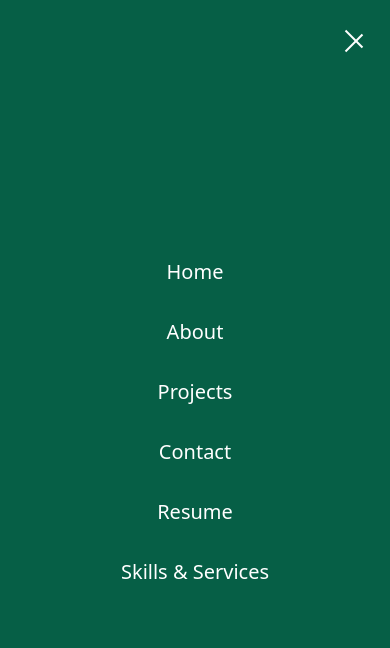
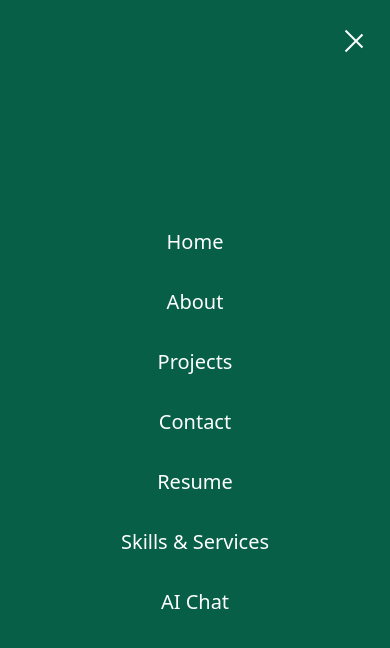
Before and after one commit to audiomuse1/personal-portfolioWebsite, a Next.js app: page / in a window 390 px wide. Both pictures are taken after a click on the button "Toggle Menu". Shown: the top 648 px of the page. Built offline with nearby package versions, Linux system fonts and the light colour scheme.

Commit message:
AI Chat link added to mobile nav

```diff
--- a/src/components/MobileNav.tsx
+++ b/src/components/MobileNav.tsx
@@ -81,6 +81,13 @@ export default function MobileNav() {
               >
                 Skills & Services
               </Link>
+               <Link
+                href="/chat"
+                onClick={() => setIsOpen(false)}
+                className="text-white hover:text-emerald-200"
+              >
+                AI Chat
+              </Link>
             </nav>
           </motion.div>
         )}
```
